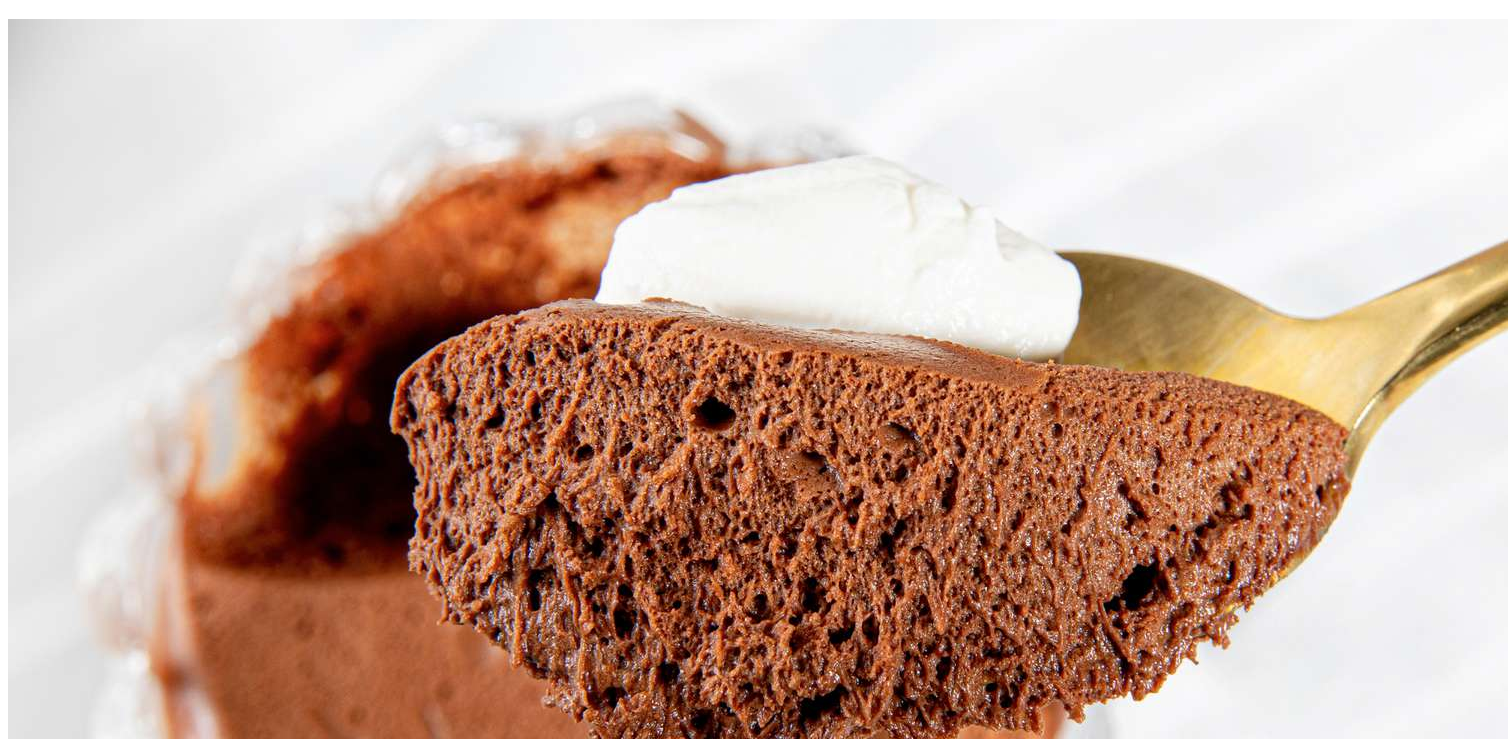
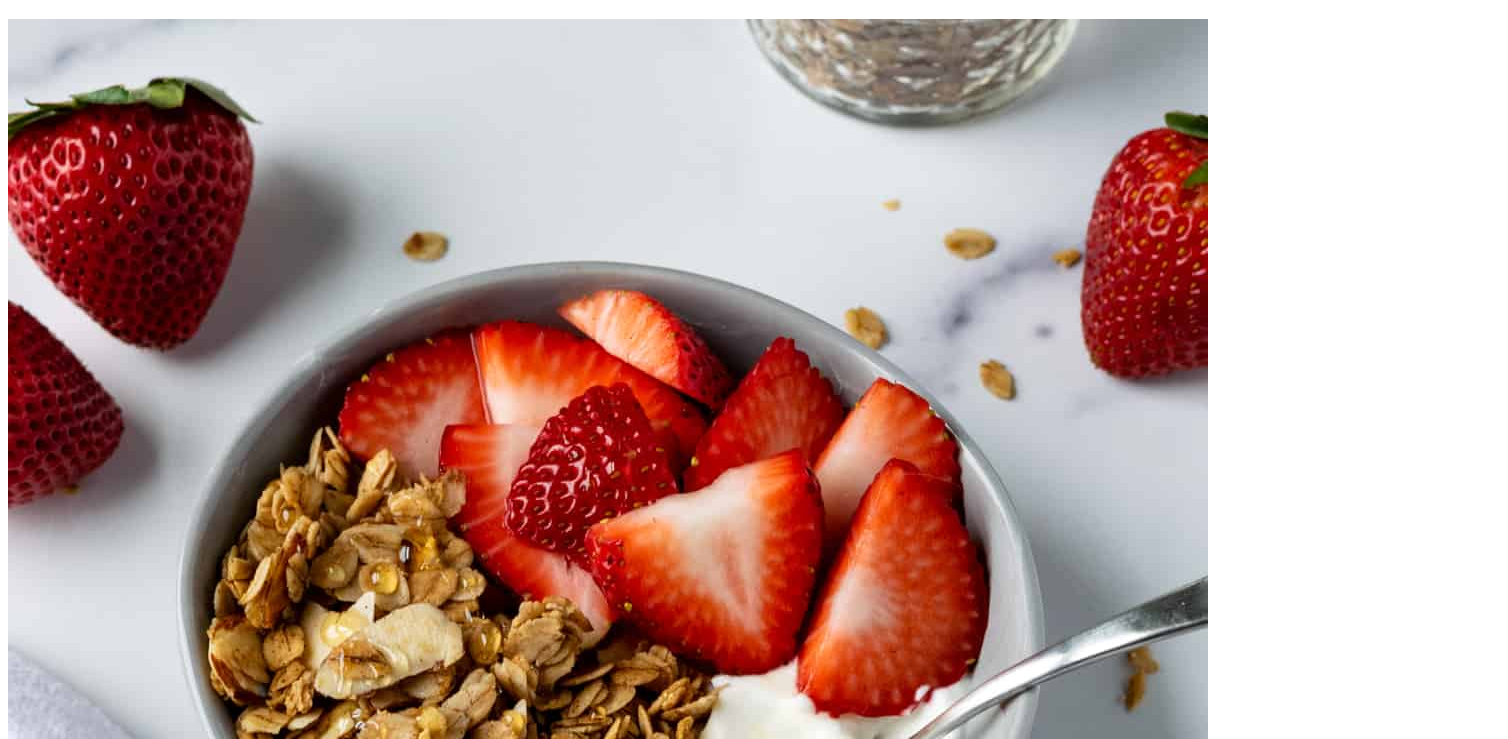
Before and after one commit to IgnacioReyA/odin-recipes, a plain HTML site: page recipes/granola_yogurt.html in a window 1280 px wide. Shown: the part 61-800 px from the top of the page, 1508 px wide, since content can reach past the window. Drawn offline with Linux system fonts and the light colour scheme.

Commit message:
Fixed images

```diff
--- a/recipes/granola_yogurt.html
+++ b/recipes/granola_yogurt.html
@@ -6,7 +6,7 @@
     </head>
     <body>
         <h1>Granola with Yogurt</h1>
-        <img src="../img/mousse.jpg" alt="chocolate mousse">
+        <img src="../img/granola-and-yogurt.jpg" alt="granola and yogurt">
         <h2>Close Up</h2>
         <p>This is what I eat almost every day. It's simple, yet delicous
             and healthy.
```
Also changed, not shown: recipes/avocado_toast.html (+1 -1 lines).
